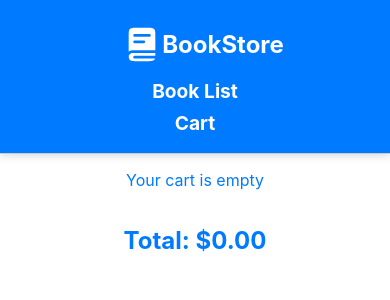
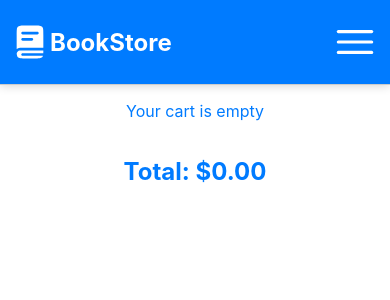
Before and after one commit to ozgur-okt/book-store, a React (Create React App) app in the folder frontend/: page /cart in a window 390 px wide. Shown: the top 300 px of the page. Built offline with nearby package versions, Linux system fonts and the light colour scheme.

Commit message:
sidebar icon is set

```diff
--- a/frontend/src/components/CartItem.jsx
+++ b/frontend/src/components/CartItem.jsx
@@ -10,8 +10,8 @@ const CartItem = ({ item }) => {
         <h2 className={styles.bookTitle}>{item.book.title}</h2>
         <p className={styles.bookAuthor}>{item.book.author}</p>
         <p className={styles.bookPrice}>${item.book.price}</p>
-        <ManageCart book={item.book} />
       </div>
+      <ManageCart book={item.book} />
     </div>
   )
 }
--- a/frontend/src/components/Navbar.jsx
+++ b/frontend/src/components/Navbar.jsx
@@ -1,6 +1,7 @@
 import { useSelector } from 'react-redux';
 import { Link } from 'react-router-dom';
 import bookIcon from '../assets/book.svg';
+import barIcon from '../assets/bars.svg';
 import styles from '../styles/components/Navbar.module.scss';
 
 function Navbar() {
@@ -10,7 +11,7 @@ function Navbar() {
   return (
     <nav className={styles.navbar}>
       <div className={styles.logo}>
-        <img src={bookIcon} alt="Book Icon" className={styles.icon} />
+        <img src={bookIcon} alt="Book Icon" className={styles.bookIcon} />
         <h1 className={styles.title}>BookStore</h1>
       </div>
       <Link to="/" className={styles.link}>Book List</Link>
@@ -20,6 +21,7 @@ function Navbar() {
           <span className={styles.cartCount}>{totalItems}</span>
         )}
       </Link>
+      <img src={barIcon} alt="Bar Icon" className={styles.barIcon} />
     </nav>
   );
 }
--- a/frontend/src/styles/components/CartItem.module.scss
+++ b/frontend/src/styles/components/CartItem.module.scss
@@ -19,33 +19,36 @@ $color-blue: #007bff;
     display: flex;
     width: 100%;
     padding: 0 0.5rem;
-    justify-content: space-between;
+    //justify-content: space-between;
     align-items: center;
-    border: 1px dashed blue;
+    //border: 1px dashed blue;
 
     .bookTitle {
+      //border: 1px dashed blue;
       display: flex;
       align-items: center;
-      //width: 15rem;
-
+      width: 30%;
       font-size: 18px;
       font-weight: bold;
     }
 
     .bookAuthor {
-      //width: 10rem;
+      //border: 1px dashed blue;
+      width: 20%;
     }
 
-    .bookPrice {}
+    .bookPrice {
+    //border: 1px dashed blue;
+      width: 40%;
+    }
   }
 }
 
 @media (max-width: 768px) {
   .cartItem {
     width: 100%;
-    padding: 10px 0;
+    padding: 0 1rem;
     //flex-direction: column;
-    align-items: flex-start;
 
     img {
       // width: 100%;
@@ -56,7 +59,7 @@ $color-blue: #007bff;
       flex-direction: column;
       .bookTitle {
         width: 100%;
-        margin: 1rem 0 0 0;
+        margin: 0;
       }
 
       .bookAuthor {
--- a/frontend/src/styles/components/Navbar.module.scss
+++ b/frontend/src/styles/components/Navbar.module.scss
@@ -25,6 +25,7 @@ $color-blue: #007bff;
       margin-right: 2rem;
     }
   }
+
   .link {
     display: flex;
     margin-left: 2rem;
@@ -53,16 +54,40 @@ $color-blue: #007bff;
       margin-left: 0.5rem;
     }
   }
+
+  .barIcon {
+    display: none;
+    cursor: pointer;
+    transition: all 0.3s ease-in-out;
+  }
 }
 
 @media (max-width: 768px) {
   .navbar {
-    flex-direction: column;
-    height: auto;
+    justify-content: space-between;
+    //position: relative;
+    // flex-direction: column;
+    // height: auto;
+
+    .logo {
+      img {
+        margin-left: 0;
+      }
+    }
 
     .link {
-      margin-left: 0;
-      margin-bottom: 0.5rem;
+      display: none;
+    }
+
+    .barIcon {
+      display: block;
+
+      // position: absolute;
+      // top: 0;
+      // left: 0;
+      &:hover {
+        scale: 1.1;
+      }
     }
   }
 
```
Also changed, not shown: frontend/src/assets/bars.svg (added).
